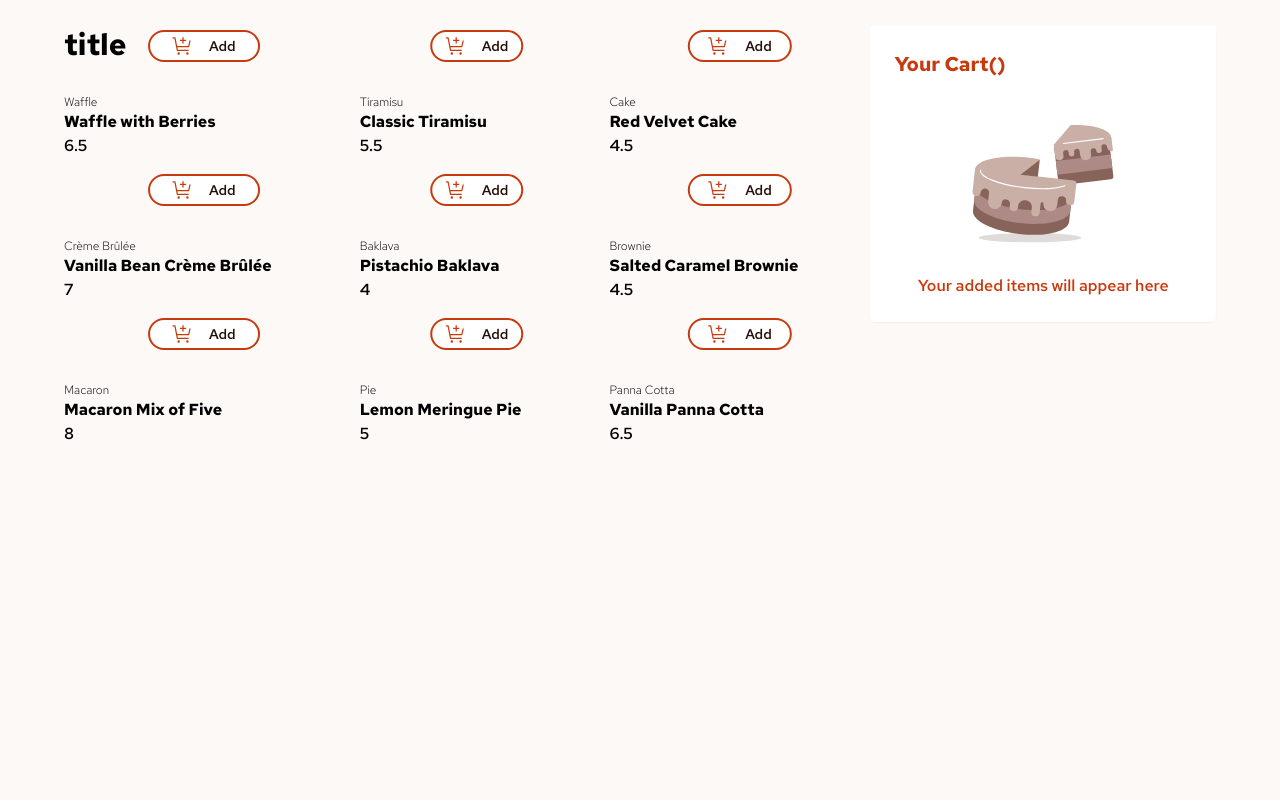
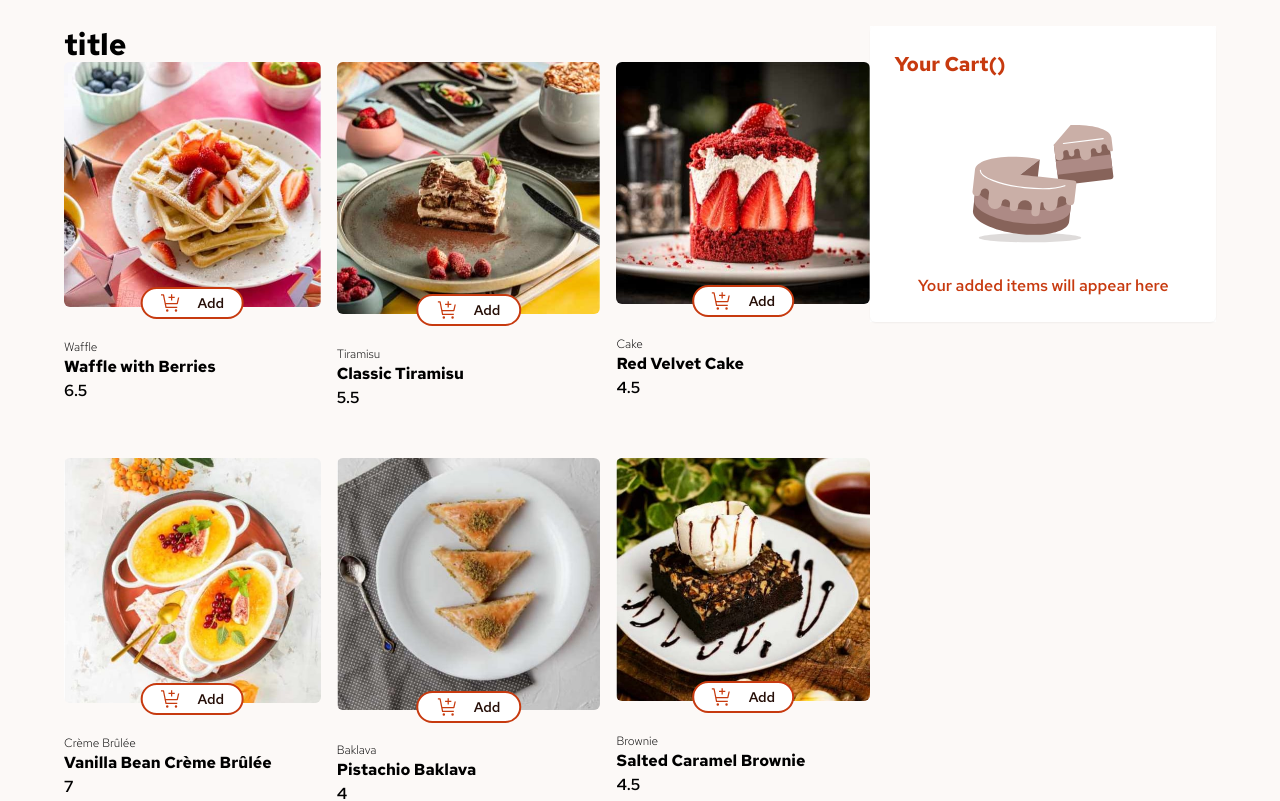
Before and after one commit to dhanushpani/frontend-mentor-shopping-cart, a React (Create React App) app: page / in a window 1280 px wide. Shown: the top 801 px of the page. Built offline with nearby package versions, Linux system fonts and the light colour scheme.

Commit message:
added images

```diff
--- a/src/components/Card/index.js
+++ b/src/components/Card/index.js
@@ -10,23 +10,17 @@ const Card = ({ data }) => {
           data.count > 0 ? "border-4 border-red rounded-xl sm:border-4" : ""
         }`}
       >
-        {/* <div className="rounded-md overflow-hidden">
+        <div className="rounded-md overflow-hidden">
           <picture className="rounded-md">
             <source
               srcSet={data.image.mobile}
-              media="(max-width: 640px)" // sm: Tailwind's small breakpoint
+              media="(max-width: 640px)"
               className="rounded-md"
             />
-            <source
-              srcSet={data.image.desktop}
-              media="(min-width: 641px)" // md: Tailwind's medium breakpoint starts here
-            />
-            <img
-              src={data.image.mobile} // Fallback image for unsupported browsers
-              alt="add-to-cart"
-            />
+            <source srcSet={data.image.desktop} media="(min-width: 641px)" />
+            <img src={data.image.mobile} alt="add-to-cart" />
           </picture>
-        </div> */}
+        </div>
         {!data.count || data.count === 0 ? (
           <div
             className="absolute bottom-[-5%] left-[50%] translate-x-[-50%] border-2 w-[40%] justify-center py-1 rounded-2xl flex gap-4 border-red bg-white"
```
